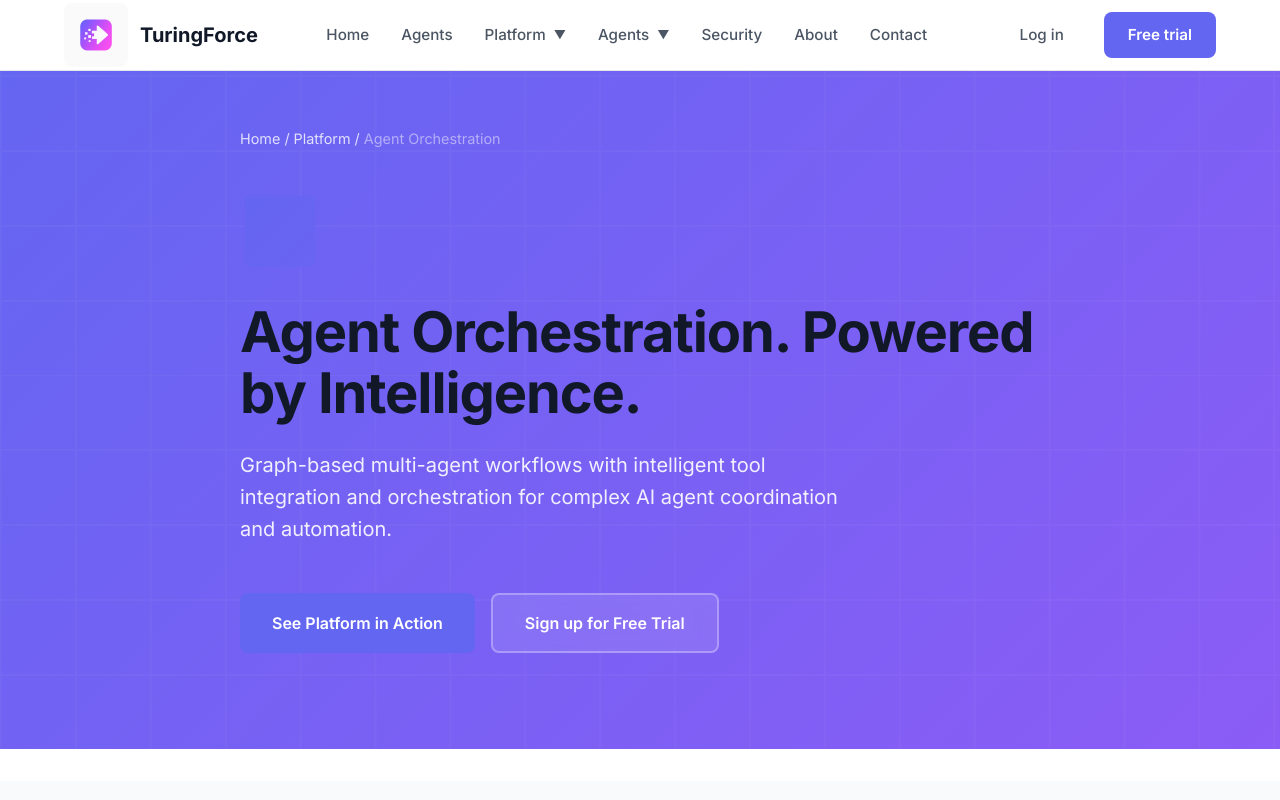
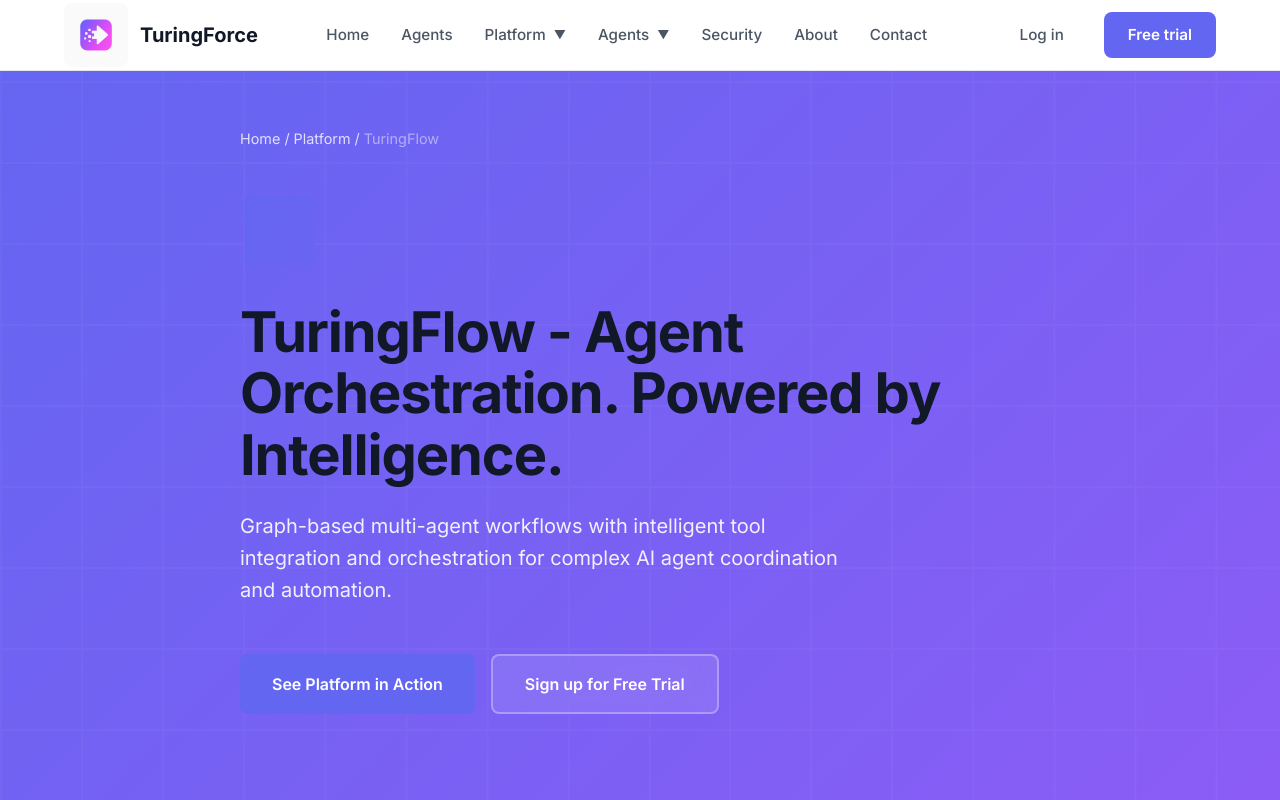
Before and after one commit to hs0490/turing-force-website, a website: page platform/agent-orchestration.html in a window 1280 px wide. Shown: the top 800 px of the page. Drawn offline with Linux system fonts and the light colour scheme.

Commit message:
Update Agent Orchestration branding to TuringFlow across platform pages
- Update page title from 'Tflow' to 'TuringFlow' in agent-orchestration.html
- Fix description to remove redundant 'Agent Orchestration' phrase
- Update all navigation dropdowns and breadcrumbs to use 'TuringFlow'
- Update all 'Related Platform Capabilities' sections across platform pages
- Maintain consistent branding throughout platform section

```diff
--- a/platform/agent-orchestration.html
+++ b/platform/agent-orchestration.html
@@ -3,7 +3,7 @@
 <head>
   <meta charset="UTF-8" />
   <meta name="viewport" content="width=device-width, initial-scale=1.0" />
-  <title>Agent Orchestration — TuringForce Platform</title>
+  <title>TuringFlow — TuringForce Platform</title>
   <meta name="description" content="Graph-based multi-agent workflows with intelligent tool integration and orchestration for complex AI agent coordination." />
   <link rel="icon" type="image/png" href="../images/logo.png" />
   <link rel="preconnect" href="https://fonts.googleapis.com">
@@ -46,7 +46,7 @@
                 <a href="agent-orchestration.html" class="platform-dropdown-item active">
                   <div class="platform-dropdown-icon">🔄</div>
                   <div class="platform-dropdown-content">
-                    <h4>Agent Orchestration</h4>
+                    <h4>TuringFlow</h4>
                     <p>Multi-agent workflows and tool integration</p>
                   </div>
                 </a>
@@ -184,12 +184,12 @@
   <section class="agent-hero">
     <div class="container">
       <div class="agent-breadcrumb">
-        <a href="../index.html">Home</a> / <a href="../index.html#platform">Platform</a> / <span>Agent Orchestration</span>
+        <a href="../index.html">Home</a> / <a href="../index.html#platform">Platform</a> / <span>TuringFlow</span>
       </div>
 
       <div class="agent-hero-content">
         <div class="agent-hero-icon">🔄</div>
-        <h1>Agent Orchestration. Powered by Intelligence.</h1>
+        <h1>TuringFlow - Agent Orchestration. Powered by Intelligence.</h1>
         <p class="agent-hero-subtitle">Graph-based multi-agent workflows with intelligent tool integration and orchestration for complex AI agent coordination and automation.</p>
 
         <div class="agent-hero-actions">
```
Also changed, not shown: platform/devex-visual-code.html (+2 -2 lines), platform/memory-knowledge.html (+2 -2 lines), platform/policy-safety.html (+2 -2 lines), platform/security-privacy.html (+2 -2 lines).
